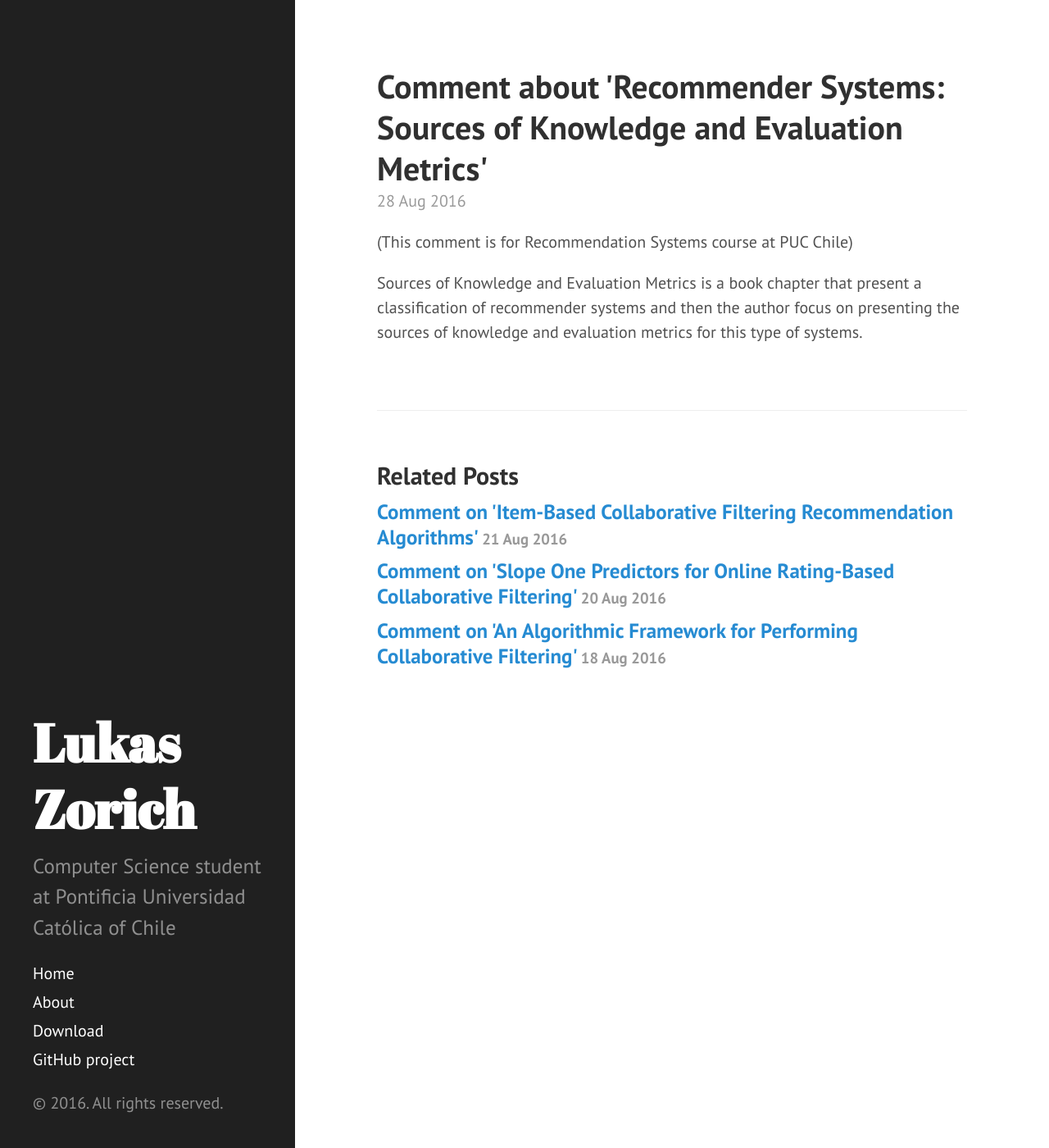
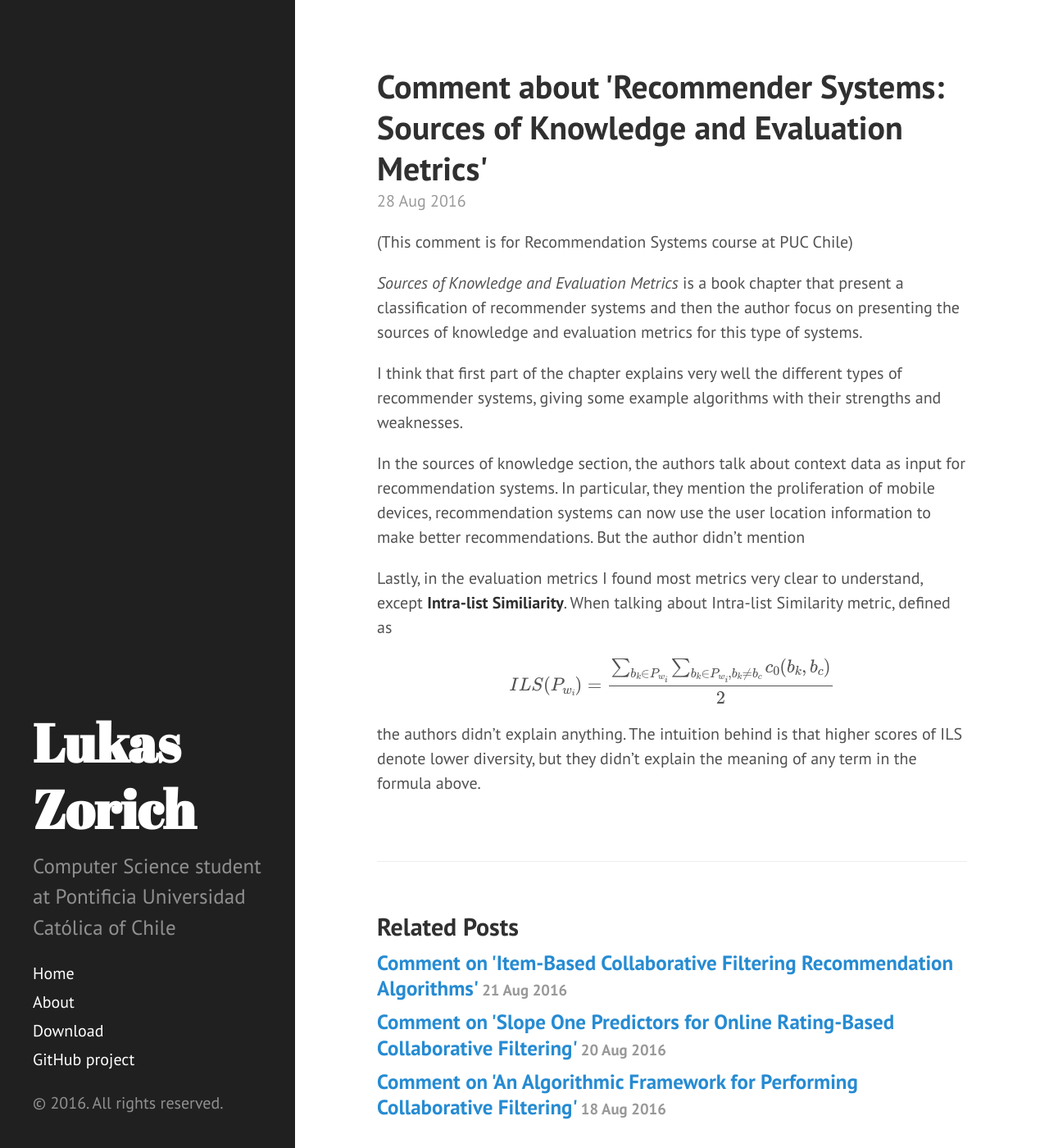
Before and after one commit to lezorich/blog, a Jekyll site: the page built from _posts/2016-08-28-comment-on-sources-of-knowledge-and-eval-metrics.md, in a window 1280 px wide and 1400 px high. Shown: the whole window at 82% size. Built offline with Jekyll 4.4.1, drawn with Linux system fonts in a browser that asks for light colours; formulas are drawn with MathJax 3.

Commit message:
More complete week 3 comment

```diff
--- a/_posts/2016-08-28-comment-on-sources-of-knowledge-and-eval-metrics.md
+++ b/_posts/2016-08-28-comment-on-sources-of-knowledge-and-eval-metrics.md
@@ -8,6 +8,28 @@ categories: recommendation-systems
 (This comment is for Recommendation Systems course at PUC Chile)
 
 
-Sources of Knowledge and Evaluation Metrics is a book chapter that present
+*Sources of Knowledge and Evaluation Metrics* is a book chapter that present
 a classification of recommender systems and then the author focus on presenting
 the sources of knowledge and evaluation metrics for this type of systems.
+
+I think that first part of the chapter explains very well the different types
+of recommender systems, giving some example algorithms with their strengths
+and weaknesses.
+
+In the sources of knowledge section, the authors talk about context data as
+input for recommendation systems. In particular, they mention the proliferation
+of mobile devices, recommendation systems can now use the user location
+information to make better recommendations. But the author didn't mention
+
+
+Lastly, in the evaluation metrics I found most metrics very clear to
+understand, except **Intra-list Similiarity**. When talking about Intra-list
+Similarity metric, defined as
+
+$$
+ILS(P_{w_i}) = \frac{\sum_{b_k \in P_{w_i}}\sum_{b_k \in P_{w_i}, b_k \neq b_c}c_0(b_k, b_c)}{2}
+$$
+
+the authors didn't explain anything. The intuition behind is that higher scores
+of ILS denote lower diversity, but they didn't explain the meaning of any
+term in the formula above.
```
